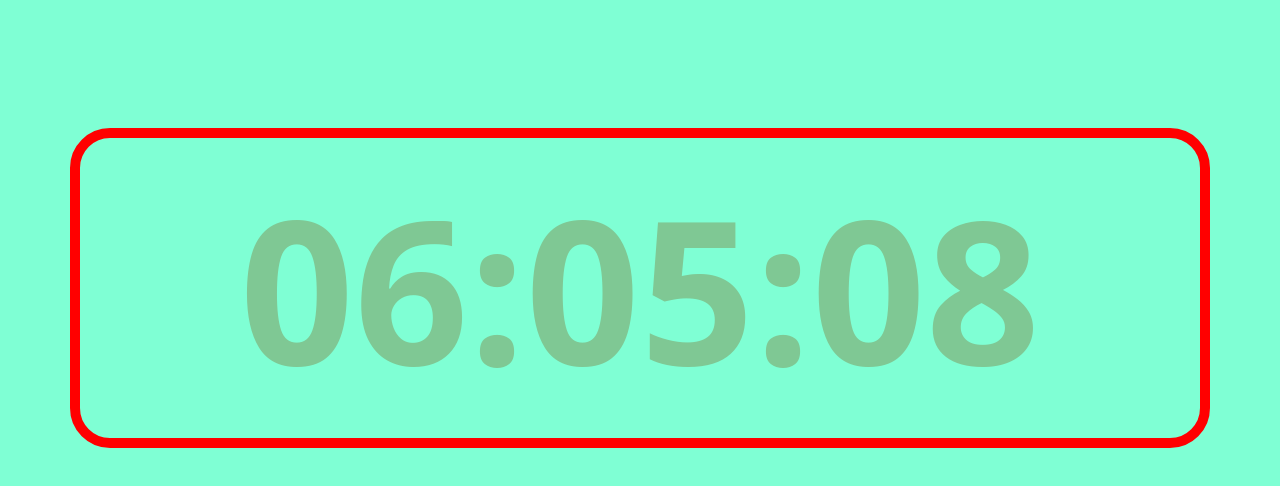
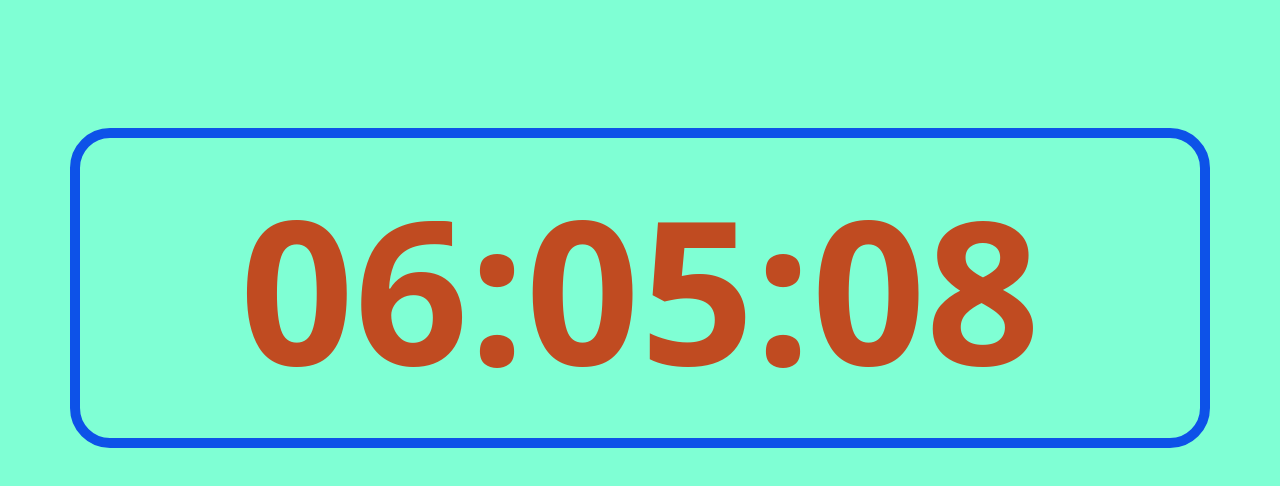
Before and after one commit to THANTOEAUNG278/Digital-Clock-js, a plain HTML site: page index.html in a window 1280 px wide. Drawn offline with nearby package versions, Linux system fonts and the light colour scheme.

Commit message:
change color

```diff
--- a/style.css
+++ b/style.css
@@ -6,11 +6,11 @@ body{
   align-items: center;
   justify-content: center;
   margin-top: 10%;
-  border: 10px solid red;
+  border: 10px solid rgb(13, 82, 232);
   border-radius: 40px;
 }
 .container{
   font-size: 200px;
   font-weight: bold;
-  color: rgb(127, 200, 148);
+  color: rgb(192, 75, 33);
 }
```
